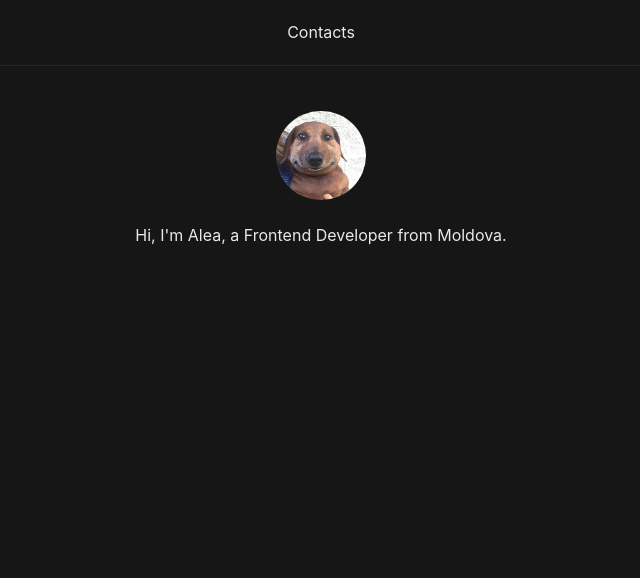
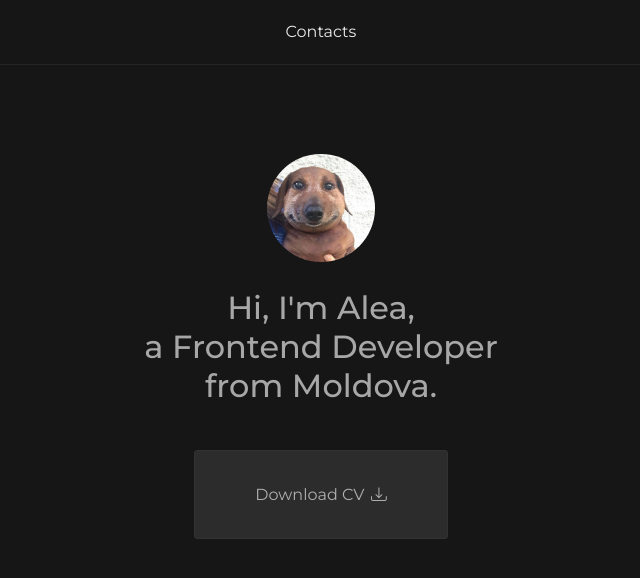
Before and after one commit to alya1007/portfolio, a React (Create React App) app: page / in a window 1280 px wide. Shown: the top 578 px of the page, without its empty margins (319-959 px from the left). Built offline with nearby package versions, Linux system fonts and the light colour scheme.

Commit message:
cd download

```diff
--- a/package.json
+++ b/package.json
@@ -8,6 +8,7 @@
     "@testing-library/user-event": "^13.5.0",
     "react": "^18.2.0",
     "react-dom": "^18.2.0",
+    "react-icons": "^4.8.0",
     "react-scripts": "5.0.1",
     "web-vitals": "^2.1.4"
   },
--- a/public/index.html
+++ b/public/index.html
@@ -1,14 +1,17 @@
 <!DOCTYPE html>
 <html lang="en">
+
 <head>
   <meta charset="utf-8" />
   <link rel="icon" href="%PUBLIC_URL%/favicon.ico" />
+  <link rel="preconnect" href="https://fonts.googleapis.com">
+  <link rel="preconnect" href="https://fonts.gstatic.com" crossorigin>
+  <link
+    href="https://fonts.googleapis.com/css2?family=Montserrat:ital,wght@0,100;0,200;0,300;0,400;0,500;0,600;0,700;0,800;0,900;1,400&display=swap"
+    rel="stylesheet">
   <meta name="viewport" content="width=device-width, initial-scale=1" />
   <meta name="theme-color" content="#000000" />
-    <meta
-      name="description"
-      content="Web site created using create-react-app"
-    />
+  <meta name="description" content="Web site created using create-react-app" />
   <link rel="apple-touch-icon" href="%PUBLIC_URL%/logo192.png" />
   <!--
       manifest.json provides metadata used when your web app is installed on a
@@ -26,6 +29,7 @@
     -->
   <title>React App</title>
 </head>
+
 <body>
   <noscript>You need to enable JavaScript to run this app.</noscript>
   <div id="root"></div>
@@ -40,4 +44,5 @@
       To create a production bundle, use `npm run build` or `yarn build`.
     -->
 </body>
+
 </html>
--- a/src/App.css
+++ b/src/App.css
@@ -2,6 +2,7 @@
 	text-align: center;
 	margin: auto;
 	width: 70%;
+	font-family: "Montserrat", sans-serif;
 }
 
 body {
--- /dev/null
+++ b/src/Components/CVButton.jsx
@@ -0,0 +1,28 @@
+import React from "react";
+import { BsDownload } from "react-icons/bs";
+import "../styles/MainSection.css";
+import myCV from "../cv/AlexandraKonjevicCV.pdf";
+
+function CVButton() {
+	const handleDownload = () => {
+		const url = URL.createObjectURL(
+			new Blob([myCV], { type: "application/pdf" })
+		);
+		const link = document.createElement("a");
+		link.href = url;
+		link.download = "AlexandraKonjevicCV.pdf";
+		document.body.appendChild(link);
+		link.click();
+		document.body.removeChild(link);
+	};
+	return (
+		<button className="cv-button" onClick={handleDownload}>
+			<div className="cv-button__content">
+				<p>Download CV</p>
+				<BsDownload className="cv-button__icon" />
+			</div>
+		</button>
+	);
+}
+
+export default CVButton;
--- a/src/Components/MainSection.jsx
+++ b/src/Components/MainSection.jsx
@@ -1,6 +1,7 @@
 import React from "react";
 import Pfp from "../assets/images/pfp.jpg";
 import "../styles/MainSection.css";
+import CVButton from "./CVButton";
 
 function MainSection() {
 	return (
@@ -10,9 +11,11 @@ function MainSection() {
 			</div>
 			<div className="main-section__text">
 				<h4 className="main-section__text__title">
-					Hi, I'm Alea, a Frontend Developer from Moldova.
+					Hi, I'm Alea,
+					<br /> a Frontend Developer from Moldova.
 				</h4>
 			</div>
+			<CVButton />
 		</div>
 	);
 }
--- a/src/styles/MainSection.css
+++ b/src/styles/MainSection.css
@@ -3,10 +3,51 @@
 }
 
 .main-section__image img {
-	width: 10%;
+	margin-top: 5%;
+	width: 12%;
 	border-radius: 50%;
 }
 
 .main-section__text__title {
+	width: 40%;
+	margin: auto;
+	margin-top: 2.5%;
+
 	font-weight: 400;
+	font-size: 2rem;
+	font-weight: 500;
+
+	color: #e9e9e9b0;
 }
+
+.cv-button {
+	background-color: #2c2c2c;
+	border: 1px solid #323232;
+	border-radius: 3px;
+	display: inline-block;
+	cursor: pointer;
+	color: #e9e9e9b0;
+	font-family: "Montserrat", sans-serif;
+	font-size: 1rem;
+	font-weight: 400;
+	padding: 2% 6.7%;
+	text-decoration: none;
+	transition: background-color 0.2s ease-in-out;
+	margin-top: 5%;
+	white-space: nowrap;
+}
+
+.cv-button:hover {
+	background: linear-gradient(linear, #2c2c2c 5%, #545454 100%);
+	background-color: #323232;
+}
+
+.cv-button__content {
+	width: 100%;
+	display: flex;
+	align-items: center;
+}
+.cv-button__icon {
+	font-size: 1.4rem;
+	margin-left: 5%;
+}
```
Also changed, not shown: 2 other files (tests, documents, lock files or other folders). Lines whose indentation alone changed are shown as unchanged.
